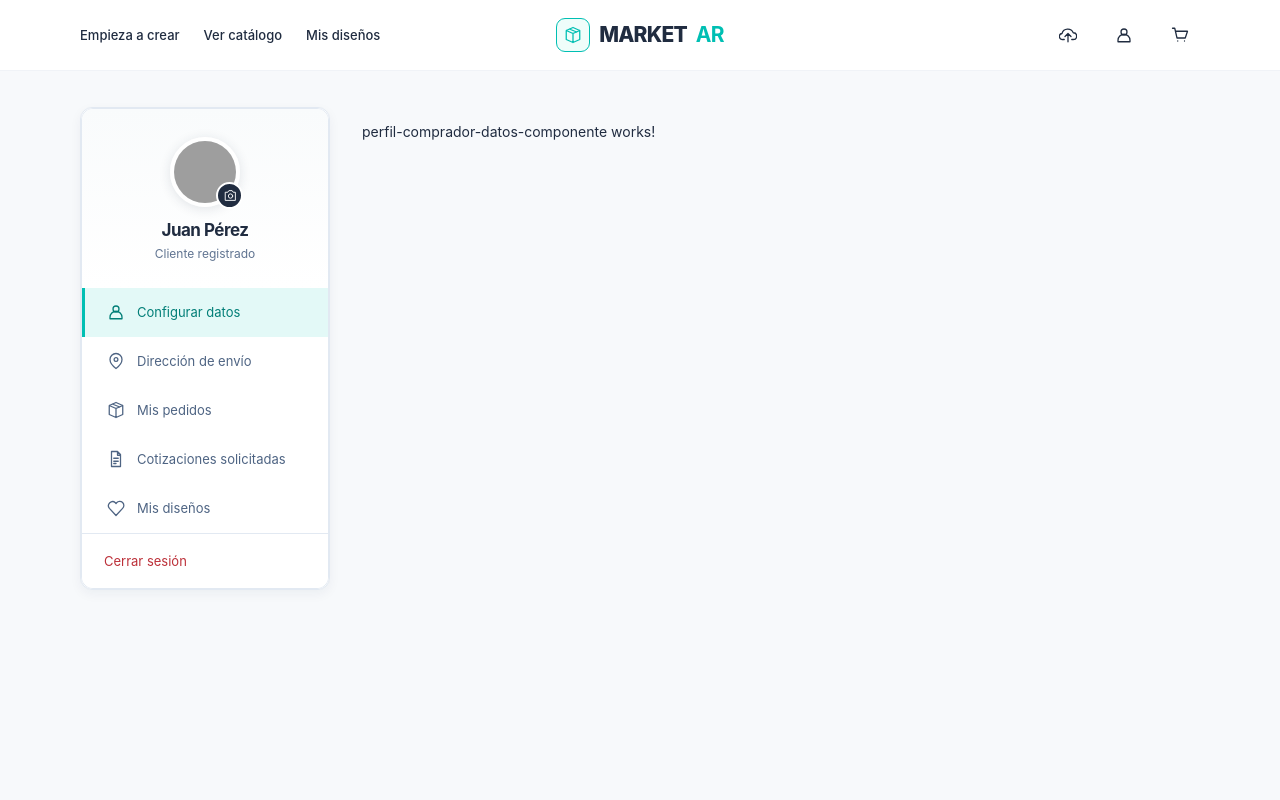
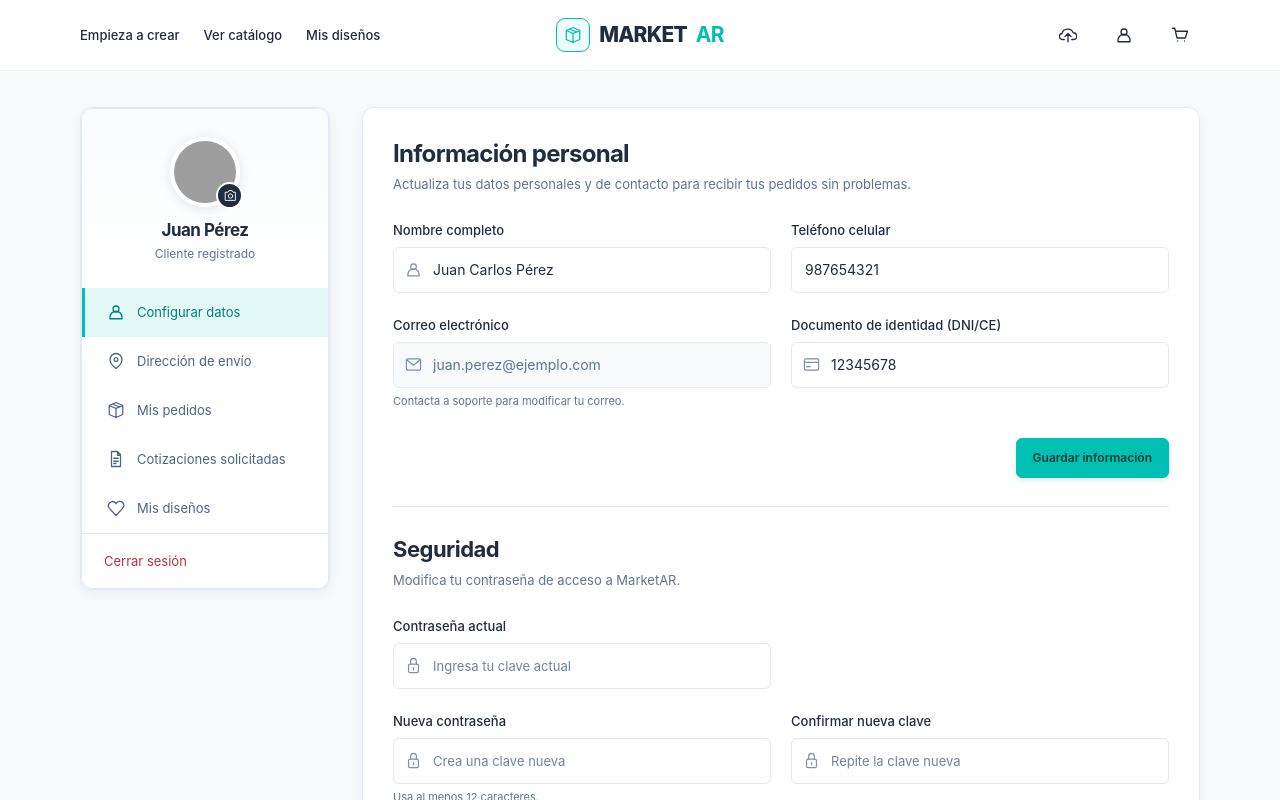
Before and after one commit to UpMarketReality/marketar-frontend, an Angular app: page /perfil-comprador/datos in a window 1280 px wide. Shown: the top 800 px of the page. Built offline with nearby package versions, Linux system fonts and the light colour scheme; grey boxes are pictures that could not be loaded.

Commit message:
html y css del apartado datos del comprador

```diff
--- a/src/app/componentes/perfil-comprador-datos-componente/perfil-comprador-datos-componente.css
+++ b/src/app/componentes/perfil-comprador-datos-componente/perfil-comprador-datos-componente.css
@@ -0,0 +1,144 @@
+:host {
+  display: block;
+  min-width: 0;
+}
+
+/* TARJETA DEL FORMULARIO. */
+.panel {
+  background: var(--surface);
+  border: 1px solid var(--line);
+  border-radius: var(--radius);
+  box-shadow: var(--shadow);
+  overflow: hidden;
+}
+
+.panel {
+  padding: 30px;
+}
+
+/* SEPARACIÓN ENTRE DATOS Y SEGURIDAD. */
+.section-divider {
+  border: 0;
+  border-top: 1px solid var(--line);
+  margin: 28px 0;
+}
+
+/* CAMPOS Y DISTRIBUCIÓN DEL FORMULARIO. */
+.form-grid {
+  display: grid;
+  grid-template-columns: repeat(2, minmax(0, 1fr));
+  gap: 22px 20px;
+}
+
+.field {
+  display: grid;
+  align-content: start;
+  gap: 7px;
+  min-width: 0;
+}
+
+.field--full {
+  grid-column: 1 / -1;
+}
+
+label {
+  font-size: 13px;
+  font-weight: 550;
+}
+
+input,
+select,
+textarea {
+  width: 100%;
+  min-width: 0;
+  border: 1px solid var(--line);
+  border-radius: 6px;
+  padding: 11px 13px;
+  color: var(--ink);
+  background: white;
+  min-height: 44px;
+}
+
+input::placeholder,
+textarea::placeholder {
+  color: #71839d;
+  opacity: 1;
+  font-size: 13px;
+}
+
+input[readonly] {
+  background: var(--canvas);
+  color: var(--muted);
+}
+
+.input-wrap {
+  position: relative;
+}
+
+.input-wrap > .icon {
+  position: absolute;
+  left: 12px;
+  top: 14px;
+  width: 17px;
+  height: 17px;
+  color: #7d90ac;
+  pointer-events: none;
+}
+
+.input-wrap input {
+  padding-left: 39px;
+}
+
+.field small {
+  color: var(--muted);
+  font-size: 11px;
+}
+
+.field small {
+  margin-top: -2px;
+}
+
+/* ACCIONES DEL FORMULARIO. */
+.form-actions {
+  display: flex;
+  justify-content: flex-end;
+  flex-wrap: wrap;
+  align-items: center;
+  gap: 10px;
+}
+
+.form-actions {
+  margin-top: 28px;
+}
+
+/* ADAPTACIÓN RESPONSIVE / PREFERENCIAS: (max-width: 900px). */
+@media (max-width: 900px) {
+  /* TARJETA DEL FORMULARIO. */
+  .panel {
+    padding: 24px;
+  }
+}
+
+/* ADAPTACIÓN RESPONSIVE / PREFERENCIAS: (max-width: 700px). */
+@media (max-width: 700px) {
+  /* TARJETA DEL FORMULARIO. */
+  .panel {
+    padding: 22px;
+  }
+}
+/* ADAPTACIÓN RESPONSIVE / PREFERENCIAS: (max-width: 430px). */
+@media (max-width: 430px) {
+  /* CAMPOS Y DISTRIBUCIÓN DEL FORMULARIO. */
+  .form-grid {
+    grid-template-columns: 1fr;
+  }
+
+  .form-grid > div[aria-hidden="true"] {
+    display: none;
+  }
+
+  /* ACCIONES DEL FORMULARIO. */
+  .form-actions .button {
+    width: 100%;
+  }
+}
--- a/src/app/componentes/perfil-comprador-datos-componente/perfil-comprador-datos-componente.html
+++ b/src/app/componentes/perfil-comprador-datos-componente/perfil-comprador-datos-componente.html
@@ -1 +1,201 @@
-<p>perfil-comprador-datos-componente works!</p>
+<div class="account-layout">
+  <main id="contenido" tabindex="-1">
+    <noscript
+    ><p class="demo-note">
+      Activa JavaScript para usar filtros, validaciones y acciones de
+      demostración.
+    </p></noscript
+    >
+    <section class="panel" aria-labelledby="profile-title">
+      <h1 id="profile-title">Información personal</h1>
+      <p class="subtitle">
+        Actualiza tus datos personales y de contacto para recibir tus
+        pedidos sin problemas.
+      </p>
+      <form id="profile-form">
+        <div class="form-grid">
+          <div class="field">
+            <label for="full-name">Nombre completo</label>
+            <div class="input-wrap">
+              <svg class="icon" aria-hidden="true" viewBox="0 0 24 24">
+                <circle cx="12" cy="8" r="4" />
+                <path d="M4 21v-2a8 8 0 0 1 16 0v2Z" /></svg
+              ><input
+              id="full-name"
+              name="full-name"
+              type="text"
+              value="Juan Carlos Pérez"
+              required
+              minlength="3"
+              maxlength="100"
+              autocomplete="name"
+            />
+            </div>
+          </div>
+          <div class="field">
+            <label for="phone">Teléfono celular</label
+            ><input
+            id="phone"
+            name="phone"
+            type="tel"
+            value="987654321"
+            required
+            pattern="[0-9]{9}"
+            inputmode="tel"
+            autocomplete="tel-national"
+            maxlength="9"
+            title="Ingresa 9 dígitos"
+          />
+          </div>
+          <div class="field">
+            <label for="email">Correo electrónico</label>
+            <div class="input-wrap">
+              <svg class="icon" aria-hidden="true" viewBox="0 0 24 24">
+                <rect x="2" y="4" width="20" height="16" rx="2" />
+                <path d="m2 5 10 8L22 5" /></svg
+              ><input
+              id="email"
+              name="email"
+              type="email"
+              value="juan.perez@ejemplo.com"
+              readonly
+              autocomplete="email"
+              aria-describedby="email-help"
+            />
+            </div>
+            <small id="email-help"
+            >Contacta a soporte para modificar tu correo.</small
+            >
+          </div>
+          <div class="field">
+            <label for="document">Documento de identidad (DNI/CE)</label>
+            <div class="input-wrap">
+              <svg class="icon" aria-hidden="true" viewBox="0 0 24 24">
+                <rect x="2" y="4" width="20" height="16" rx="2" />
+                <path d="M2 9h20M5 15h5" /></svg
+              ><input
+              id="document"
+              name="document"
+              type="text"
+              value="12345678"
+              required
+              pattern="[A-Za-z0-9]{8,12}"
+              minlength="8"
+              maxlength="12"
+              title="Ingresa entre 8 y 12 caracteres alfanuméricos"
+            />
+            </div>
+          </div>
+        </div>
+        <div class="form-actions">
+          <button class="button button--primary" type="submit">
+            Guardar información
+          </button>
+        </div>
+      </form>
+      <hr class="section-divider" />
+      <h2 id="security-title">Seguridad</h2>
+      <p class="subtitle">Modifica tu contraseña de acceso a MarketAR.</p>
+      <form id="password-form" aria-labelledby="security-title">
+        <div class="form-grid">
+          <div class="field">
+            <label for="current-password">Contraseña actual</label>
+            <div class="input-wrap">
+              <svg class="icon" aria-hidden="true" viewBox="0 0 24 24">
+                <rect x="5" y="10" width="14" height="12" rx="2" />
+                <path d="M8 10V6a4 4 0 0 1 8 0v4M12 15v3" /></svg
+              ><input
+              id="current-password"
+              name="current-password"
+              type="password"
+              placeholder="Ingresa tu clave actual"
+              required
+              autocomplete="current-password"
+              maxlength="128"
+            />
+            </div>
+          </div>
+          <div aria-hidden="true"></div>
+          <div class="field">
+            <label for="new-password">Nueva contraseña</label>
+            <div class="input-wrap">
+              <svg class="icon" aria-hidden="true" viewBox="0 0 24 24">
+                <rect x="5" y="10" width="14" height="12" rx="2" />
+                <path d="M8 10V6a4 4 0 0 1 8 0v4M12 15v3" /></svg
+              ><input
+              id="new-password"
+              name="new-password"
+              type="password"
+              placeholder="Crea una clave nueva"
+              required
+              minlength="12"
+              maxlength="128"
+              autocomplete="new-password"
+              aria-describedby="new-password-help"
+            />
+            </div>
+            <small id="new-password-help"
+            >Usa al menos 12 caracteres.</small
+            >
+          </div>
+          <div class="field">
+            <label for="confirm-password">Confirmar nueva clave</label>
+            <div class="input-wrap">
+              <svg class="icon" aria-hidden="true" viewBox="0 0 24 24">
+                <rect x="5" y="10" width="14" height="12" rx="2" />
+                <path d="M8 10V6a4 4 0 0 1 8 0v4M12 15v3" /></svg
+              ><input
+              id="confirm-password"
+              name="confirm-password"
+              type="password"
+              placeholder="Repite la clave nueva"
+              required
+              minlength="12"
+              maxlength="128"
+              autocomplete="new-password"
+            />
+            </div>
+          </div>
+        </div>
+        <div class="form-actions">
+          <button class="button button--primary" type="submit">
+            Actualizar contraseña
+          </button>
+        </div>
+      </form>
+    </section>
+    <p class="demo-note">
+      Vista de demostración · Datos de ejemplo. Los pagos y cambios de
+      cuenta requieren conexión con el servidor.
+    </p>
+  </main>
+</div>
+<dialog
+  id="action-dialog"
+  aria-labelledby="dialog-title"
+  aria-describedby="dialog-description"
+>
+  <div class="dialog-heading">
+    <h2 id="dialog-title"></h2>
+    <button
+      class="icon-button"
+      type="button"
+      data-close-dialog
+      aria-label="Cerrar ventana"
+    >
+      <svg class="icon" aria-hidden="true" viewBox="0 0 24 24">
+        <path d="m6 6 12 12M18 6 6 18" />
+      </svg>
+    </button>
+  </div>
+  <p class="dialog-copy" id="dialog-description"></p>
+  <div id="dialog-content"></div>
+</dialog>
+<div
+  id="notification"
+  class="toast"
+  role="status"
+  aria-live="polite"
+  aria-atomic="true"
+  hidden
+></div>
--- a/src/app/componentes/perfil-comprador-datos-componente/perfil-comprador-datos-componente.ts
+++ b/src/app/componentes/perfil-comprador-datos-componente/perfil-comprador-datos-componente.ts
@@ -1,7 +1,8 @@
 import { Component } from '@angular/core';
+import {RouterLink} from '@angular/router';
 
 @Component({
-  imports: [],
+  imports: [RouterLink],
   selector: 'app-perfil-comprador-datos-componente',
   styleUrl: './perfil-comprador-datos-componente.css',
   templateUrl: './perfil-comprador-datos-componente.html',
```
